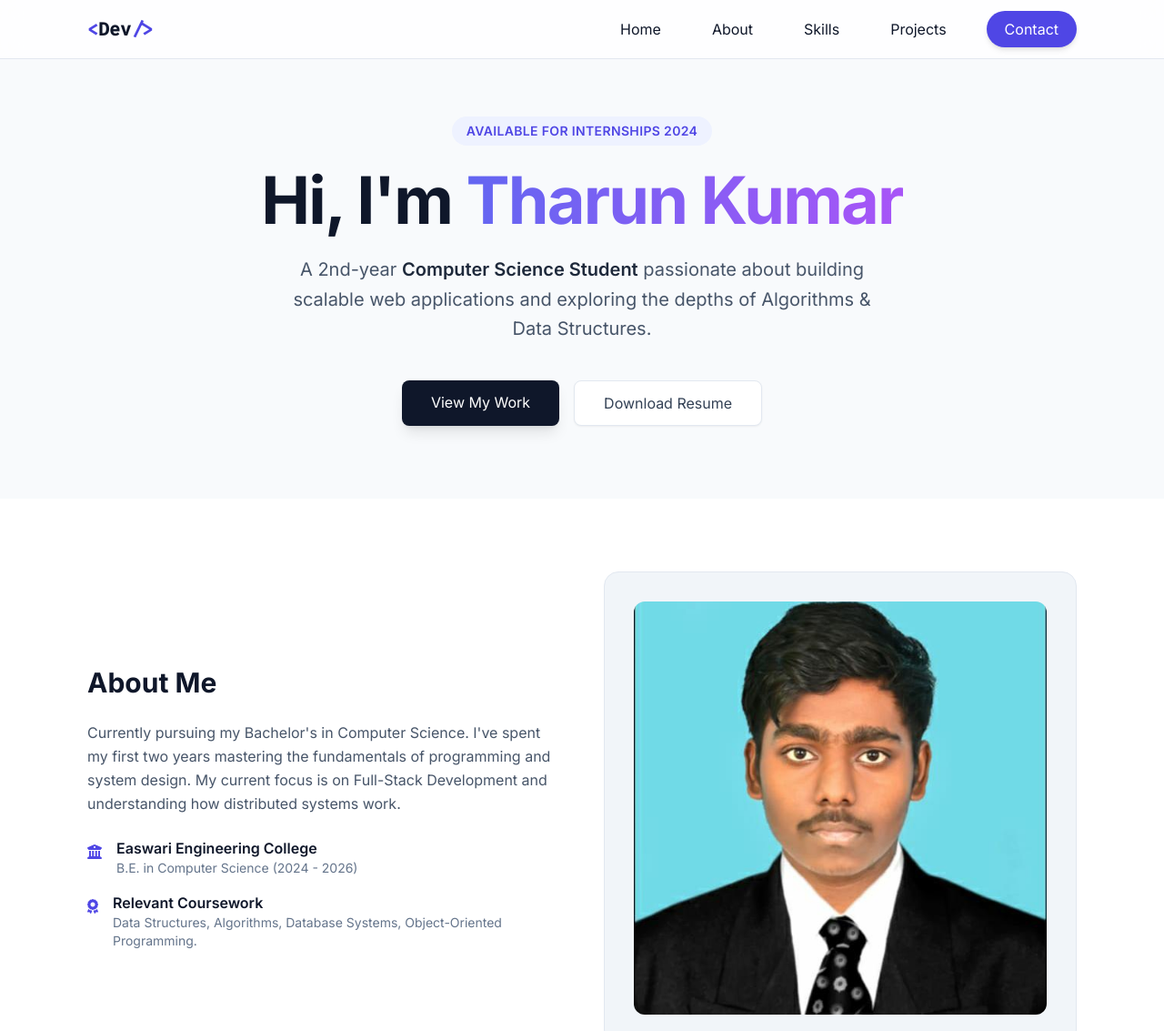
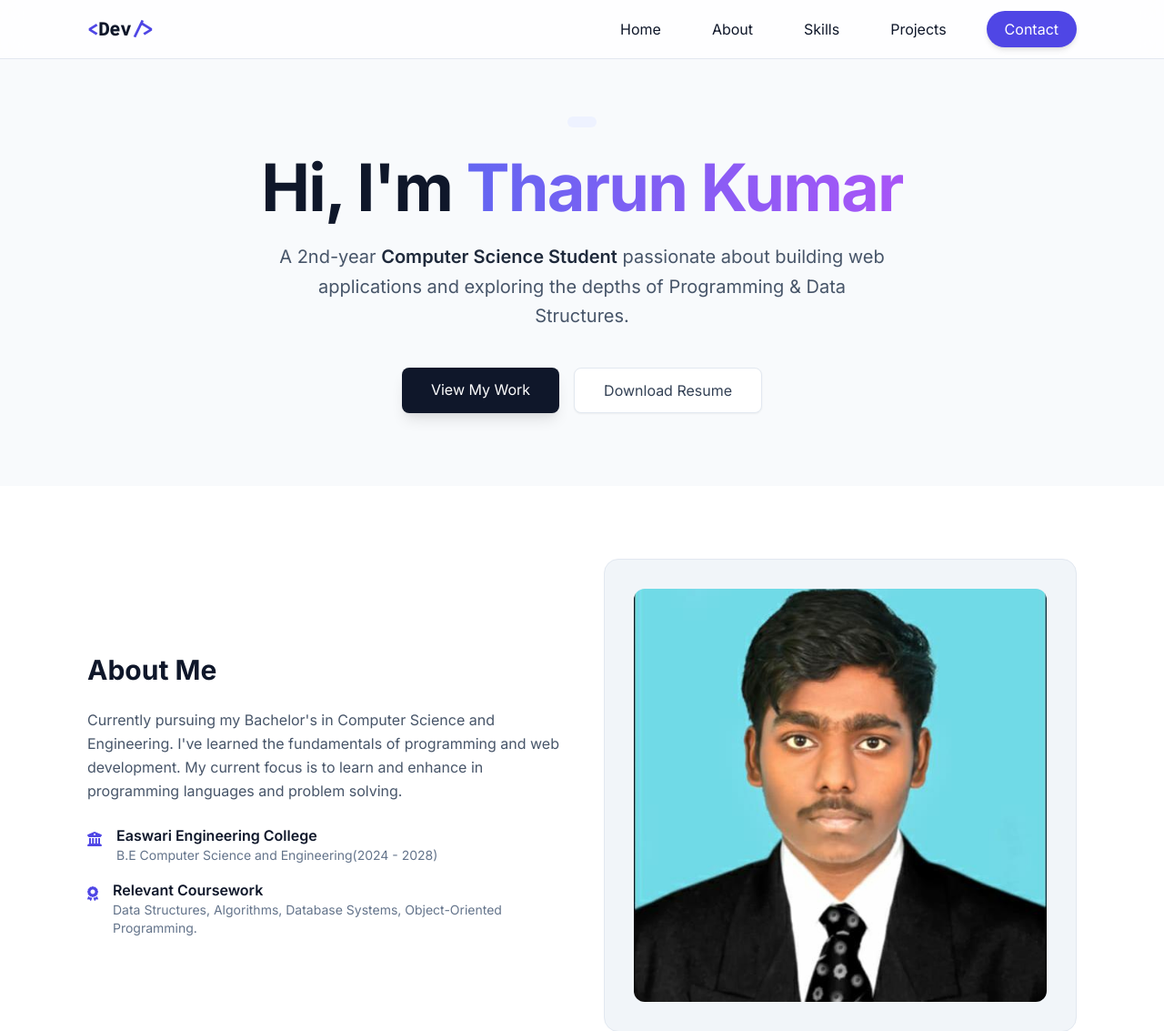
Before and after one commit to tharunkumarc38-coder/tharunkumarc, a plain HTML site: page index.html in a window 1280 px wide. Shown: the top 1133 px of the page at 91% size. Drawn offline with nearby package versions, Linux system fonts and the light colour scheme.

Commit message:
update new

```diff
--- a/index.html
+++ b/index.html
@@ -60,13 +60,12 @@
     <section id="home" class="pt-32 pb-20 px-4">
         <div class="max-w-6xl mx-auto text-center">
             <div class="inline-block px-4 py-1.5 mb-6 text-sm font-semibold tracking-wide text-indigo-600 uppercase bg-indigo-50 rounded-full">
-                Available for Internships 2024
             </div>
             <h1 class="text-5xl md:text-7xl font-extrabold mb-6 tracking-tight">
                 Hi, I'm <span class="gradient-text">Tharun Kumar </span>
             </h1>
             <p class="text-xl text-slate-600 max-w-2xl mx-auto mb-10 leading-relaxed">
-                A 2nd-year <span class="font-semibold text-slate-800">Computer Science Student</span> passionate about building scalable web applications and exploring the depths of Algorithms & Data Structures.
+                A 2nd-year <span class="font-semibold text-slate-800">Computer Science Student</span> passionate about building web applications and exploring the depths of Programming & Data Structures.
             </p>
             <div class="flex flex-wrap justify-center gap-4">
                 <a href="#projects" class="px-8 py-3 bg-slate-900 text-white rounded-lg font-medium hover:bg-slate-800 transition-all shadow-lg hover:-translate-y-1">
@@ -86,7 +85,7 @@
                 <div>
                     <h2 class="text-3xl font-bold mb-6">About Me</h2>
                     <p class="text-slate-600 mb-6 leading-relaxed">
-                        Currently pursuing my Bachelor's in Computer Science. I've spent my first two years mastering the fundamentals of programming and system design. My current focus is on Full-Stack Development and understanding how distributed systems work.
+                        Currently pursuing my Bachelor's in Computer Science and Engineering. I've learned the fundamentals of programming and web development. My current focus is to learn and enhance in programming languages and problem solving.
                     </p>
                     <div class="space-y-4">
                         <div class="flex items-start">
@@ -95,7 +94,7 @@
                             </div>
                             <div class="ml-4">
                                 <h4 class="font-semibold">Easwari Engineering College</h4>
-                                <p class="text-sm text-slate-500">B.E. in Computer Science (2024 - 2026)</p>
+                                <p class="text-sm text-slate-500">B.E Computer Science and Engineering(2024 - 2028)</p>
                             </div>
                         </div>
                         <div class="flex items-start">
```
